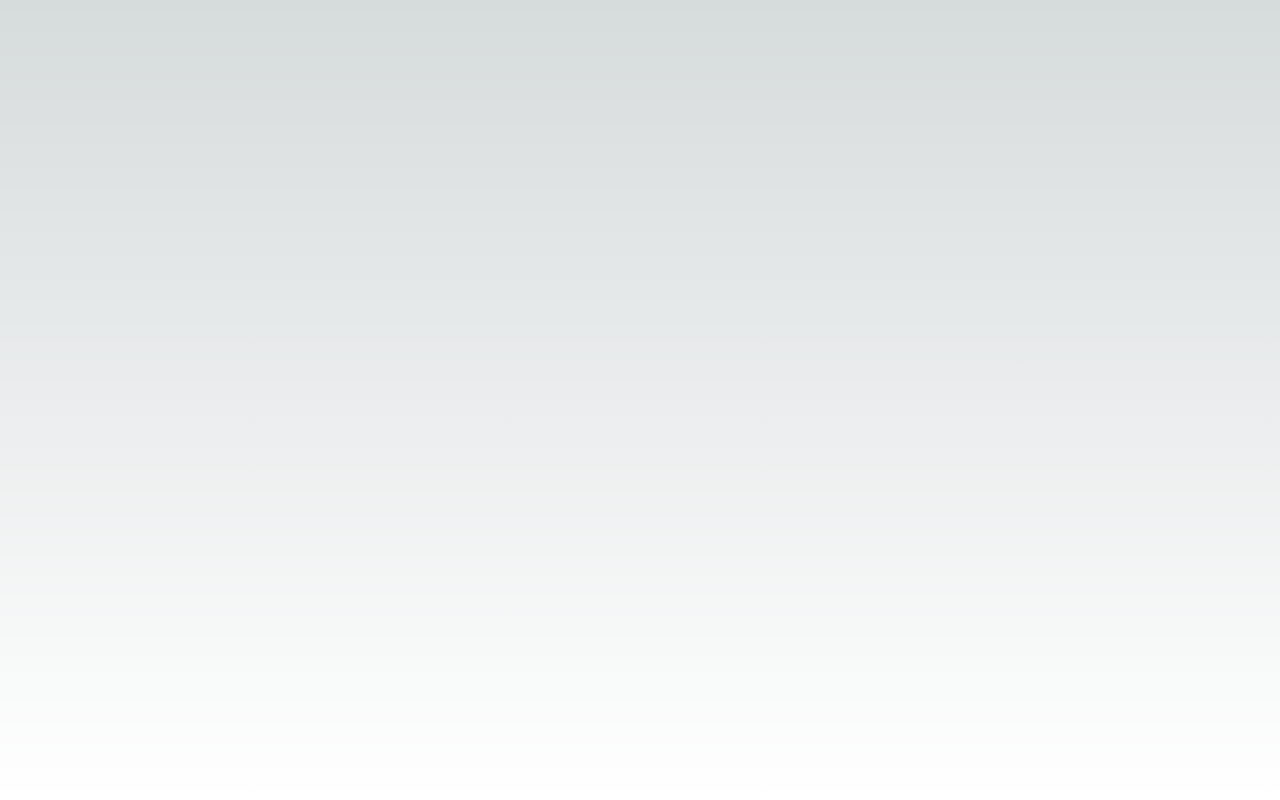
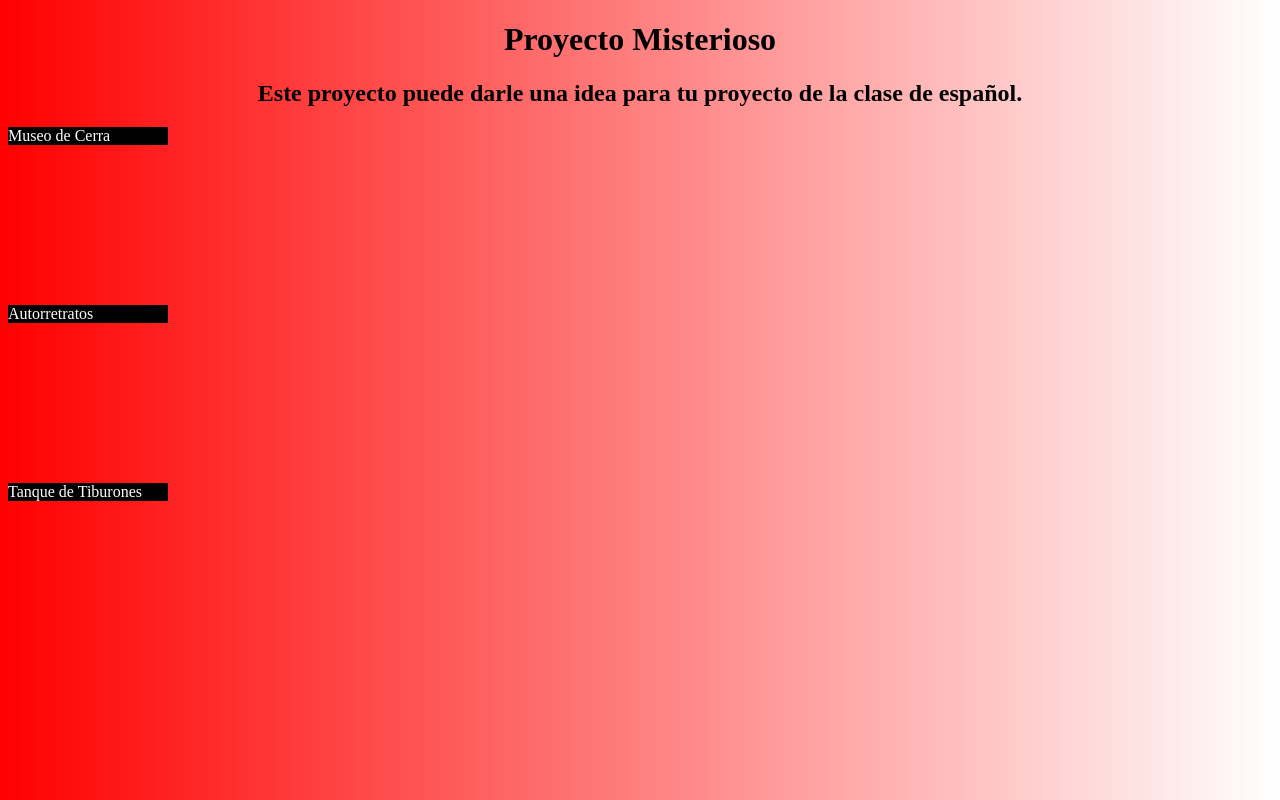
Before and after one commit to ProyectoMisterioso/proyectomisterioso, a Next.js app: page / in a window 1280 px wide. Built offline with nearby package versions, Linux system fonts and the light colour scheme.

Commit message:
Add main page base.

```diff
--- a/pages/index.js
+++ b/pages/index.js
@@ -1,20 +1,29 @@
 import Head from "next/head";
-import Image from "next/image";
-import { Inter } from "next/font/google";
-import styles from "@/styles/Home.module.css";
-
-const inter = Inter({ subsets: ["latin"] });
 
 export default function Home() {
   return (
     <>
       <Head>
-        <title>Create Next App</title>
-        <meta name="description" content="Generated by create next app" />
+        <title>Proyecto Misterioso</title>
+        <meta
+          name="description"
+          content="Este proyecto puede darle una idea para tu proyecto de la clase de espa&ntilde;ol."
+        />
         <meta name="viewport" content="width=device-width, initial-scale=1" />
         <link rel="icon" href="/favicon.ico" />
       </Head>
-      <main className={styles.main}></main>
+      <main>
+        <h1>Proyecto Misterioso</h1>
+        <h2>
+          Este proyecto puede darle una idea para tu proyecto de la clase de
+          espa&ntilde;ol.
+        </h2>
+        <div className="grid-container">
+          <div className="grid-item">Museo de Cerra</div>
+          <div className="grid-item">Autorretratos</div>
+          <div className="grid-item">Tanque de Tiburones</div>
+        </div>
+      </main>
     </>
   );
 }
--- a/styles/Home.module.css
+++ /dev/null
@@ -1,278 +0,0 @@
-.main {
-  display: flex;
-  flex-direction: column;
-  justify-content: space-between;
-  align-items: center;
-  padding: 6rem;
-  min-height: 100vh;
-}
-
-.description {
-  display: inherit;
-  justify-content: inherit;
-  align-items: inherit;
-  font-size: 0.85rem;
-  max-width: var(--max-width);
-  width: 100%;
-  z-index: 2;
-  font-family: var(--font-mono);
-}
-
-.description a {
-  display: flex;
-  justify-content: center;
-  align-items: center;
-  gap: 0.5rem;
-}
-
-.description p {
-  position: relative;
-  margin: 0;
-  padding: 1rem;
-  background-color: rgba(var(--callout-rgb), 0.5);
-  border: 1px solid rgba(var(--callout-border-rgb), 0.3);
-  border-radius: var(--border-radius);
-}
-
-.code {
-  font-weight: 700;
-  font-family: var(--font-mono);
-}
-
-.grid {
-  display: grid;
-  grid-template-columns: repeat(4, minmax(25%, auto));
-  width: var(--max-width);
-  max-width: 100%;
-}
-
-.card {
-  padding: 1rem 1.2rem;
-  border-radius: var(--border-radius);
-  background: rgba(var(--card-rgb), 0);
-  border: 1px solid rgba(var(--card-border-rgb), 0);
-  transition: background 200ms, border 200ms;
-}
-
-.card span {
-  display: inline-block;
-  transition: transform 200ms;
-}
-
-.card h2 {
-  font-weight: 600;
-  margin-bottom: 0.7rem;
-}
-
-.card p {
-  margin: 0;
-  opacity: 0.6;
-  font-size: 0.9rem;
-  line-height: 1.5;
-  max-width: 30ch;
-}
-
-.center {
-  display: flex;
-  justify-content: center;
-  align-items: center;
-  position: relative;
-  padding: 4rem 0;
-}
-
-.center::before {
-  background: var(--secondary-glow);
-  border-radius: 50%;
-  width: 480px;
-  height: 360px;
-  margin-left: -400px;
-}
-
-.center::after {
-  background: var(--primary-glow);
-  width: 240px;
-  height: 180px;
-  z-index: -1;
-}
-
-.center::before,
-.center::after {
-  content: '';
-  left: 50%;
-  position: absolute;
-  filter: blur(45px);
-  transform: translateZ(0);
-}
-
-.logo,
-.thirteen {
-  position: relative;
-}
-
-.thirteen {
-  display: flex;
-  justify-content: center;
-  align-items: center;
-  width: 75px;
-  height: 75px;
-  padding: 25px 10px;
-  margin-left: 16px;
-  transform: translateZ(0);
-  border-radius: var(--border-radius);
-  overflow: hidden;
-  box-shadow: 0px 2px 8px -1px #0000001a;
-}
-
-.thirteen::before,
-.thirteen::after {
-  content: '';
-  position: absolute;
-  z-index: -1;
-}
-
-/* Conic Gradient Animation */
-.thirteen::before {
-  animation: 6s rotate linear infinite;
-  width: 200%;
-  height: 200%;
-  background: var(--tile-border);
-}
-
-/* Inner Square */
-.thirteen::after {
-  inset: 0;
-  padding: 1px;
-  border-radius: var(--border-radius);
-  background: linear-gradient(
-    to bottom right,
-    rgba(var(--tile-start-rgb), 1),
-    rgba(var(--tile-end-rgb), 1)
-  );
-  background-clip: content-box;
-}
-
-/* Enable hover only on non-touch devices */
-@media (hover: hover) and (pointer: fine) {
-  .card:hover {
-    background: rgba(var(--card-rgb), 0.1);
-    border: 1px solid rgba(var(--card-border-rgb), 0.15);
-  }
-
-  .card:hover span {
-    transform: translateX(4px);
-  }
-}
-
-@media (prefers-reduced-motion) {
-  .thirteen::before {
-    animation: none;
-  }
-
-  .card:hover span {
-    transform: none;
-  }
-}
-
-/* Mobile */
-@media (max-width: 700px) {
-  .content {
-    padding: 4rem;
-  }
-
-  .grid {
-    grid-template-columns: 1fr;
-    margin-bottom: 120px;
-    max-width: 320px;
-    text-align: center;
-  }
-
-  .card {
-    padding: 1rem 2.5rem;
-  }
-
-  .card h2 {
-    margin-bottom: 0.5rem;
-  }
-
-  .center {
-    padding: 8rem 0 6rem;
-  }
-
-  .center::before {
-    transform: none;
-    height: 300px;
-  }
-
-  .description {
-    font-size: 0.8rem;
-  }
-
-  .description a {
-    padding: 1rem;
-  }
-
-  .description p,
-  .description div {
-    display: flex;
-    justify-content: center;
-    position: fixed;
-    width: 100%;
-  }
-
-  .description p {
-    align-items: center;
-    inset: 0 0 auto;
-    padding: 2rem 1rem 1.4rem;
-    border-radius: 0;
-    border: none;
-    border-bottom: 1px solid rgba(var(--callout-border-rgb), 0.25);
-    background: linear-gradient(
-      to bottom,
-      rgba(var(--background-start-rgb), 1),
-      rgba(var(--callout-rgb), 0.5)
-    );
-    background-clip: padding-box;
-    backdrop-filter: blur(24px);
-  }
-
-  .description div {
-    align-items: flex-end;
-    pointer-events: none;
-    inset: auto 0 0;
-    padding: 2rem;
-    height: 200px;
-    background: linear-gradient(
-      to bottom,
-      transparent 0%,
-      rgb(var(--background-end-rgb)) 40%
-    );
-    z-index: 1;
-  }
-}
-
-/* Tablet and Smaller Desktop */
-@media (min-width: 701px) and (max-width: 1120px) {
-  .grid {
-    grid-template-columns: repeat(2, 50%);
-  }
-}
-
-@media (prefers-color-scheme: dark) {
-  .vercelLogo {
-    filter: invert(1);
-  }
-
-  .logo,
-  .thirteen img {
-    filter: invert(1) drop-shadow(0 0 0.3rem #ffffff70);
-  }
-}
-
-@keyframes rotate {
-  from {
-    transform: rotate(360deg);
-  }
-  to {
-    transform: rotate(0deg);
-  }
-}
--- a/styles/globals.css
+++ b/styles/globals.css
@@ -1,107 +1,25 @@
-:root {
-  --max-width: 1100px;
-  --border-radius: 12px;
-  --font-mono: ui-monospace, Menlo, Monaco, 'Cascadia Mono', 'Segoe UI Mono',
-    'Roboto Mono', 'Oxygen Mono', 'Ubuntu Monospace', 'Source Code Pro',
-    'Fira Mono', 'Droid Sans Mono', 'Courier New', monospace;
-
-  --foreground-rgb: 0, 0, 0;
-  --background-start-rgb: 214, 219, 220;
-  --background-end-rgb: 255, 255, 255;
-
-  --primary-glow: conic-gradient(
-    from 180deg at 50% 50%,
-    #16abff33 0deg,
-    #0885ff33 55deg,
-    #54d6ff33 120deg,
-    #0071ff33 160deg,
-    transparent 360deg
+body {
+  background-image: linear-gradient(
+    to right,
+    rgba(255, 0, 0, 1),
+    rgba(255, 0, 0, 0)
   );
-  --secondary-glow: radial-gradient(
-    rgba(255, 255, 255, 1),
-    rgba(255, 255, 255, 0)
-  );
-
-  --tile-start-rgb: 239, 245, 249;
-  --tile-end-rgb: 228, 232, 233;
-  --tile-border: conic-gradient(
-    #00000080,
-    #00000040,
-    #00000030,
-    #00000020,
-    #00000010,
-    #00000010,
-    #00000080
-  );
-
-  --callout-rgb: 238, 240, 241;
-  --callout-border-rgb: 172, 175, 176;
-  --card-rgb: 180, 185, 188;
-  --card-border-rgb: 131, 134, 135;
 }
 
-@media (prefers-color-scheme: dark) {
-  :root {
-    --foreground-rgb: 255, 255, 255;
-    --background-start-rgb: 0, 0, 0;
-    --background-end-rgb: 0, 0, 0;
-
-    --primary-glow: radial-gradient(rgba(1, 65, 255, 0.4), rgba(1, 65, 255, 0));
-    --secondary-glow: linear-gradient(
-      to bottom right,
-      rgba(1, 65, 255, 0),
-      rgba(1, 65, 255, 0),
-      rgba(1, 65, 255, 0.3)
-    );
-
-    --tile-start-rgb: 2, 13, 46;
-    --tile-end-rgb: 2, 5, 19;
-    --tile-border: conic-gradient(
-      #ffffff80,
-      #ffffff40,
-      #ffffff30,
-      #ffffff20,
-      #ffffff10,
-      #ffffff10,
-      #ffffff80
-    );
-
-    --callout-rgb: 20, 20, 20;
-    --callout-border-rgb: 108, 108, 108;
-    --card-rgb: 100, 100, 100;
-    --card-border-rgb: 200, 200, 200;
-  }
+h1,
+h2 {
+  text-align: center;
 }
 
-* {
-  box-sizing: border-box;
-  padding: 0;
-  margin: 0;
+.grid-container {
+  display: grid;
+  column-gap: 10em;
+  row-gap: 10em;
 }
 
-html,
-body {
-  max-width: 100vw;
-  overflow-x: hidden;
+.grid-item {
+  background-color: black;
+  color: white;
+  border: 10em;
+  width: 10em;
 }
-
-body {
-  color: rgb(var(--foreground-rgb));
-  background: linear-gradient(
-      to bottom,
-      transparent,
-      rgb(var(--background-end-rgb))
-    )
-    rgb(var(--background-start-rgb));
-}
-
-a {
-  color: inherit;
-  text-decoration: none;
-}
-
-@media (prefers-color-scheme: dark) {
-  html {
-    color-scheme: dark;
-  }
-}
```
